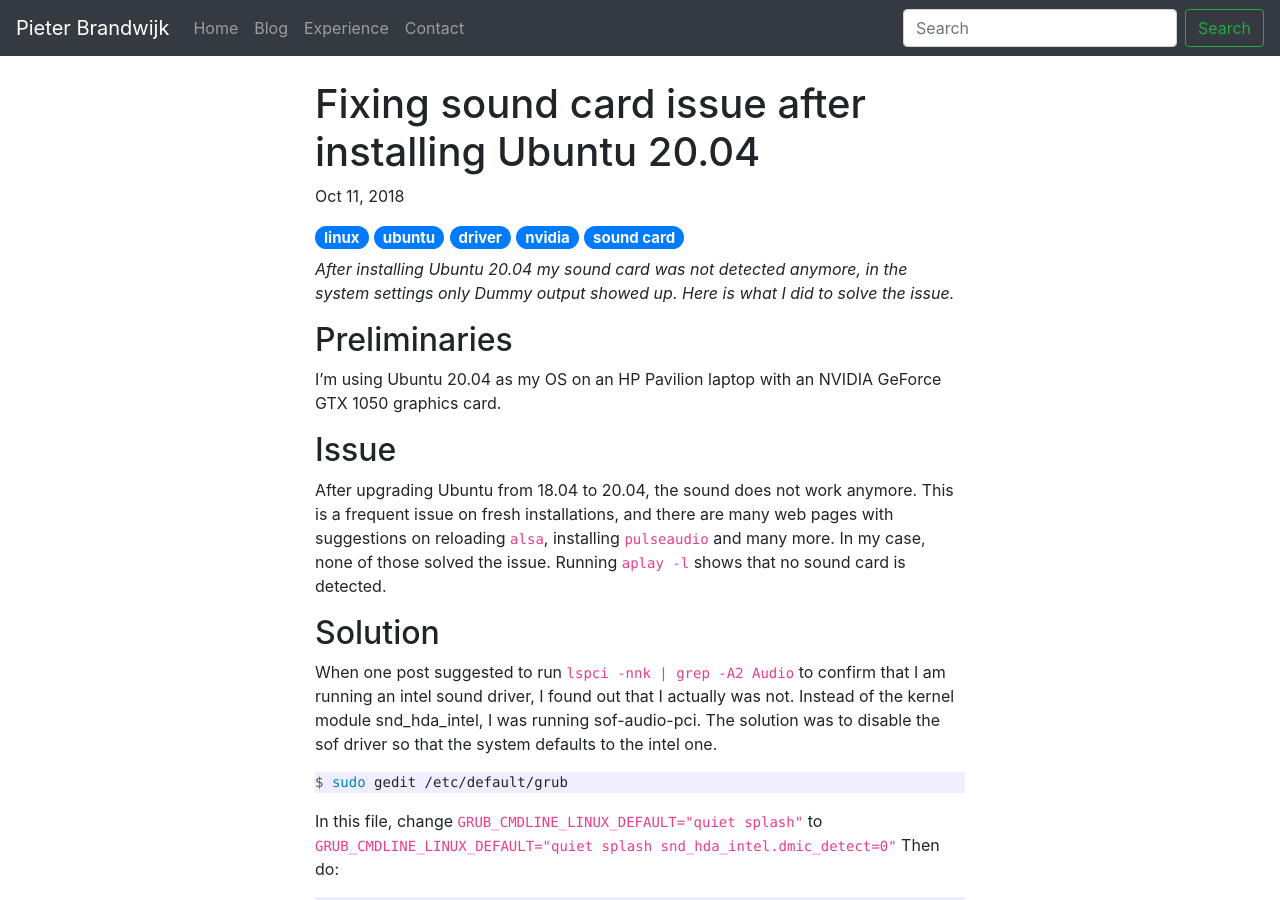
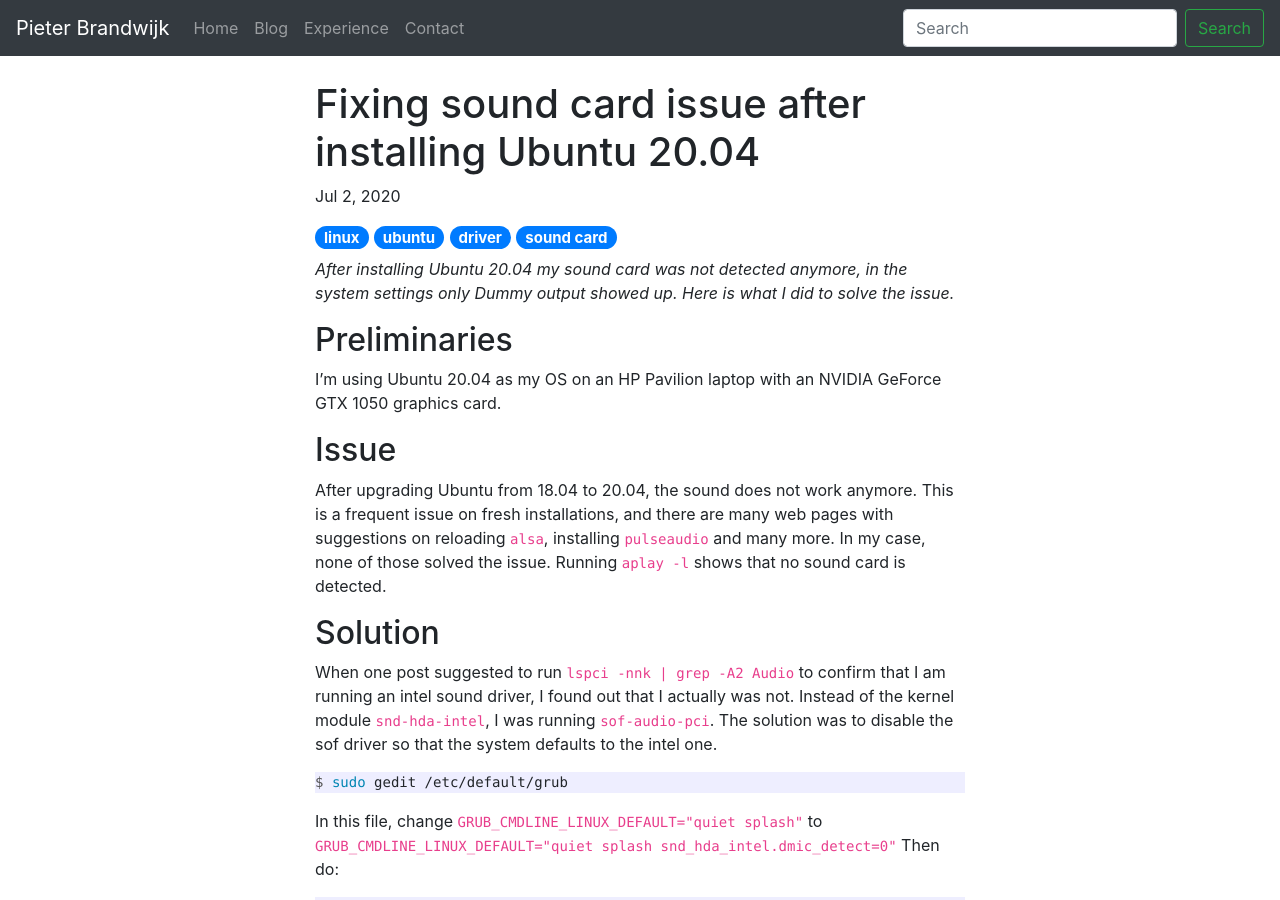
Before and after one commit to pbrandwijk/pbrandwijk.github.io, a Jekyll site: the page built from _posts/2020-07-02-fixing-sound-card-issue-after-installing-ubuntu-20-04.md, in a window 1280 px wide and 900 px high. Built offline with Jekyll 4.4.1, drawn with Linux system fonts in a browser that asks for light colours; nearby versions of some CDN libraries; comment, search, counter and statistics services are not loaded.

Commit message:
Update post

````diff
--- a/_posts/2020-07-02-fixing-sound-card-issue-after-installing-ubuntu-20-04.md
+++ b/_posts/2020-07-02-fixing-sound-card-issue-after-installing-ubuntu-20-04.md
@@ -1,12 +1,11 @@
 ---
 layout: post
 title:  "Fixing sound card issue after installing Ubuntu 20.04"
-date:   2018-10-11 23:30:00 +0200
+date:   2020-07-02 22:00:00 +0200
 tags:
   - linux
   - ubuntu
   - driver
-  - nvidia
   - sound card
 ---
 *After installing Ubuntu 20.04 my sound card was not detected anymore, in the system settings only Dummy output showed up. Here is what I did to solve the issue.*
@@ -18,7 +17,7 @@ I'm using Ubuntu 20.04 as my OS on an HP Pavilion laptop with an NVIDIA GeForce
 After upgrading Ubuntu from 18.04 to 20.04, the sound does not work anymore. This is a frequent issue on fresh installations, and there are many web pages with suggestions on reloading `alsa`, installing `pulseaudio` and many more. In my case, none of those solved the issue. Running `aplay -l` shows that no sound card is detected.
 
 ## Solution
-When one post suggested to run `lspci -nnk | grep -A2 Audio` to confirm that I am running an intel sound driver, I found out that I actually was not. Instead of the kernel module snd_hda_intel, I was running sof-audio-pci. The solution was to disable the sof driver so that the system defaults to the intel one.
+When one post suggested to run `lspci -nnk | grep -A2 Audio` to confirm that I am running an intel sound driver, I found out that I actually was not. Instead of the kernel module `snd-hda-intel`, I was running `sof-audio-pci`. The solution was to disable the sof driver so that the system defaults to the intel one.
 
 ```console
 $ sudo gedit /etc/default/grub
````
